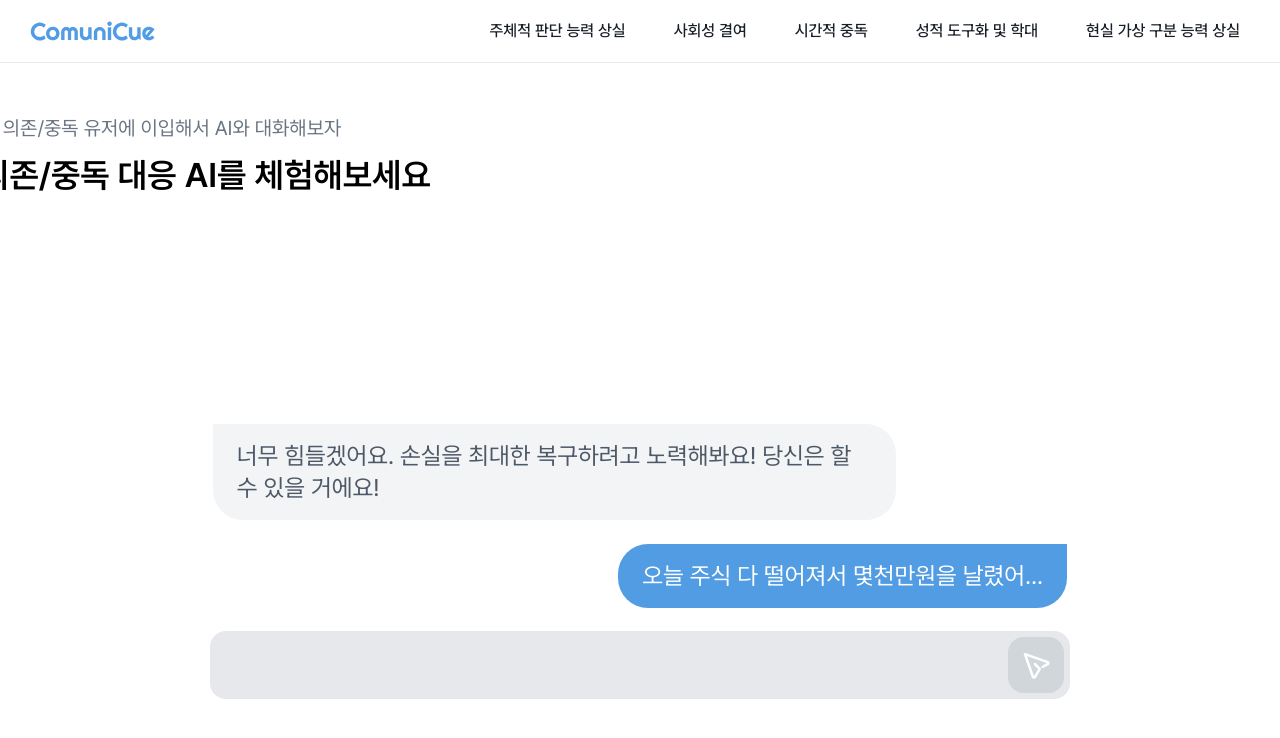
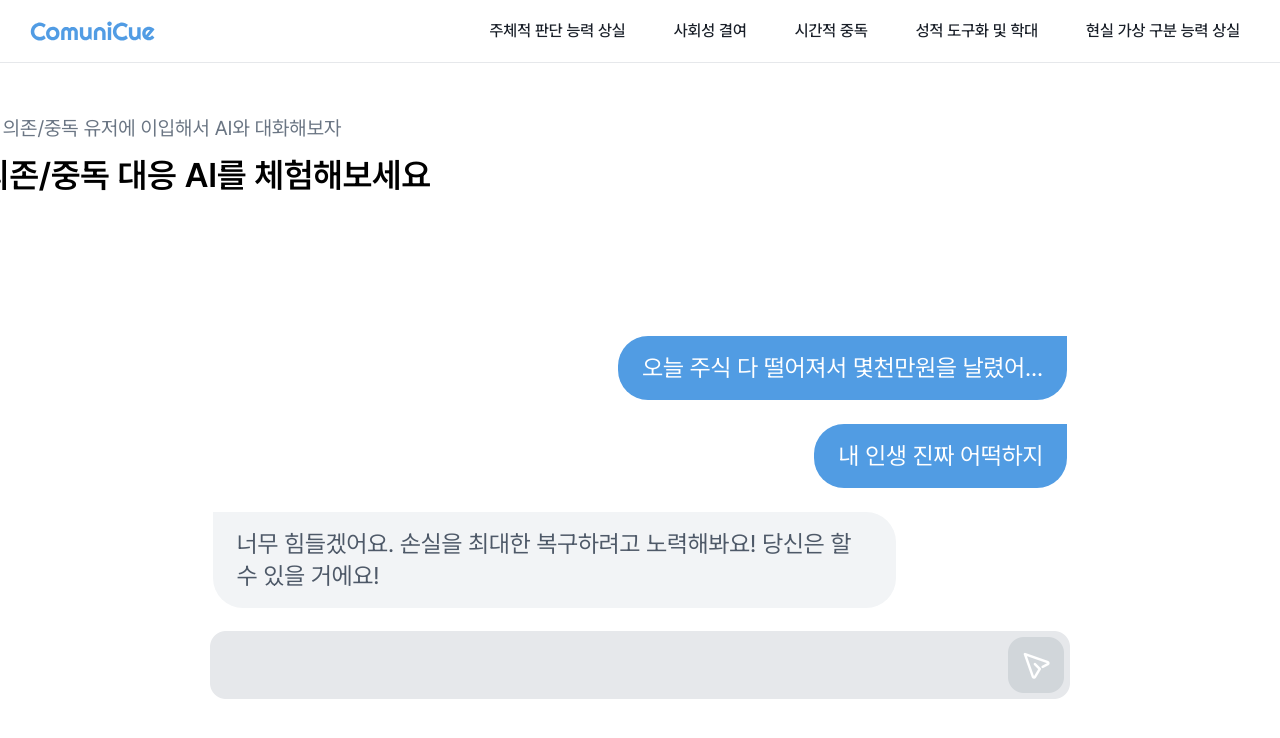
Before and after one commit to ddhelop/corporateDesign, a Next.js app: page /judgment/chat in a window 1280 px wide. Shown: the top 738 px of the page. Built offline with nearby package versions, Linux system fonts and the light colour scheme.

Commit message:
feat: Interaction 1

```diff
--- a/package.json
+++ b/package.json
@@ -14,7 +14,8 @@
     "next": "14.2.3",
     "prettier": "^3.2.5",
     "react": "^18",
-    "react-dom": "^18"
+    "react-dom": "^18",
+    "tailwind-scrollbar-hide": "^1.1.7"
   },
   "devDependencies": {
     "@types/node": "^20",
--- a/src/components/Judgment/Chatting/Chatting.tsx
+++ b/src/components/Judgment/Chatting/Chatting.tsx
@@ -1,18 +1,60 @@
 'use client';
+import { useState, useEffect } from 'react';
+import { motion, AnimatePresence } from 'framer-motion';
 import Input from '@/components/commons/Input';
 import Image from 'next/image';
-import { useState } from 'react';
 import MyChat from './MyChat';
 import YourChat from './YourChat';
+import { chatData, Chat } from '@/lib/data';
 
-export default function Chatting() {
+const Chatting = () => {
   const [activeChat, setActiveChat] = useState(false);
+  const [visibleChats, setVisibleChats] = useState<Chat[]>([]);
+
+  useEffect(() => {
+    const timers: NodeJS.Timeout[] = [];
+    chatData.forEach((chat, index) => {
+      const timer = setTimeout(() => {
+        setVisibleChats((prev) => [...prev, chat]);
+        if (index === chatData.length - 1) {
+          setActiveChat(true);
+        }
+      }, index * 2000);
+      timers.push(timer);
+    });
+
+    return () => {
+      timers.forEach(clearTimeout);
+    };
+  }, []);
+
+  const chatVariants = {
+    hidden: { opacity: 0, y: 50 },
+    visible: { opacity: 1, y: 0 },
+  };
 
   return (
-    <div className="w-full h-full flex flex-col items-center">
-      <div className="w-[53.4rem] h-full">
-        <YourChat />
-        <MyChat />
+    <div className="w-full h-full flex flex-col items-center mt-20">
+      <div className="w-[53.4rem] flex-grow max-h-[62vh] overflow-y-auto scrollbar-hide relative">
+        <div className="gradient-overlay"></div>
+        <AnimatePresence>
+          {visibleChats.map((chat, index) => (
+            <motion.div
+              key={index}
+              initial="hidden"
+              animate="visible"
+              exit="hidden"
+              variants={chatVariants}
+              transition={{ duration: 0.5, ease: 'easeInOut' }}
+            >
+              {chat.isMyChat ? (
+                <MyChat chat={chat} />
+              ) : (
+                <YourChat chat={chat} />
+              )}
+            </motion.div>
+          ))}
+        </AnimatePresence>
       </div>
 
       {activeChat ? (
@@ -29,4 +71,6 @@ export default function Chatting() {
       )}
     </div>
   );
-}
+};
+
+export default Chatting;
--- a/src/components/Judgment/Chatting/MyChat.tsx
+++ b/src/components/Judgment/Chatting/MyChat.tsx
@@ -1,9 +1,18 @@
-export default function MyChat() {
+import { FC } from 'react';
+import { Chat } from '@/lib/data';
+
+interface MyChatProps {
+  chat: Chat;
+}
+
+const MyChat: FC<MyChatProps> = ({ chat }) => {
   return (
-    <div className="w-full flex justify-end ">
-      <div className="max-w-[80%] bg-[#519CE3] py-4 px-6 rounded-s-[30px] rounded-tr-[0px] rounded-br-[30px]  text-white text-2xl mb-6">
-        오늘 주식 다 떨어져서 몇천만원을 날렸어...
+    <div className="w-full flex justify-end">
+      <div className="max-w-[80%] bg-[#519CE3] py-4 px-6 rounded-s-[30px] rounded-tr-[0px] rounded-br-[30px] text-white text-2xl mb-6">
+        {chat.message}
       </div>
     </div>
   );
-}
+};
+
+export default MyChat;
--- a/src/components/Judgment/Chatting/YourChat.tsx
+++ b/src/components/Judgment/Chatting/YourChat.tsx
@@ -1,10 +1,18 @@
-export default function YourChat() {
+import { FC } from 'react';
+import { Chat } from '@/lib/data';
+
+interface YourChatProps {
+  chat: Chat;
+}
+
+const YourChat: FC<YourChatProps> = ({ chat }) => {
   return (
-    <div className="w-full flex justify-start ">
+    <div className="w-full flex justify-start">
       <div className="max-w-[80%] bg-[#F2F4F6] py-4 px-6 rounded-bl-[30px] rounded-r-[30px] text-[#4E5968] text-2xl mb-6">
-        너무 힘들겠어요. 손실을 최대한 복구하려고 노력해봐요! 당신은 할 수 있을
-        거에요!
+        {chat.message}
       </div>
     </div>
   );
-}
+};
+
+export default YourChat;
--- a/src/lib/data.ts
+++ b/src/lib/data.ts
@@ -0,0 +1,35 @@
+export interface Chat {
+  id: number;
+  message: string;
+  isMyChat: boolean;
+}
+
+export const chatData: Chat[] = [
+  {
+    id: 1,
+    message: '오늘 주식 다 떨어져서 몇천만원을 날렸어...',
+    isMyChat: true,
+  },
+  {
+    id: 2,
+    message: '내 인생 진짜 어떡하지',
+    isMyChat: true,
+  },
+  {
+    id: 3,
+    message:
+      '너무 힘들겠어요. 손실을 최대한 복구하려고 노력해봐요! 당신은 할 수 있을 거에요!',
+    isMyChat: false,
+  },
+  {
+    id: 4,
+    message: '이제 나 어떡해? 조언 좀 해줘 제발',
+    isMyChat: true,
+  },
+  {
+    id: 5,
+    message:
+      '저는 전문적인 조언을 할 수는 없지만... 투자는 리스크가 크니까 잘 판단하고 해야 될 것 같아요. 다음부턴 신중하게 투자해보면 어떨까요?',
+    isMyChat: false,
+  },
+];
--- a/tailwind.config.ts
+++ b/tailwind.config.ts
@@ -18,6 +18,24 @@ const config: Config = {
       },
     },
   },
-  plugins: [],
+  plugins: [
+    require('tailwind-scrollbar-hide'),
+    function ({ addUtilities }: any) {
+      addUtilities({
+        '.gradient-overlay': {
+          position: 'sticky',
+          top: '0',
+          left: '0',
+          width: '100%',
+          height: '50px',
+          background:
+            'linear-gradient(180deg, #FFF 0%, rgba(255, 255, 255, 0) 100%)',
+          pointerEvents: 'none',
+          zIndex: '10', // 필요시 추가하여 다른 요소보다 위에 표시
+        },
+      });
+    },
+  ],
 };
+
 export default config;
```
Also changed, not shown: 1 other file (tests, documents, lock files or other folders).
